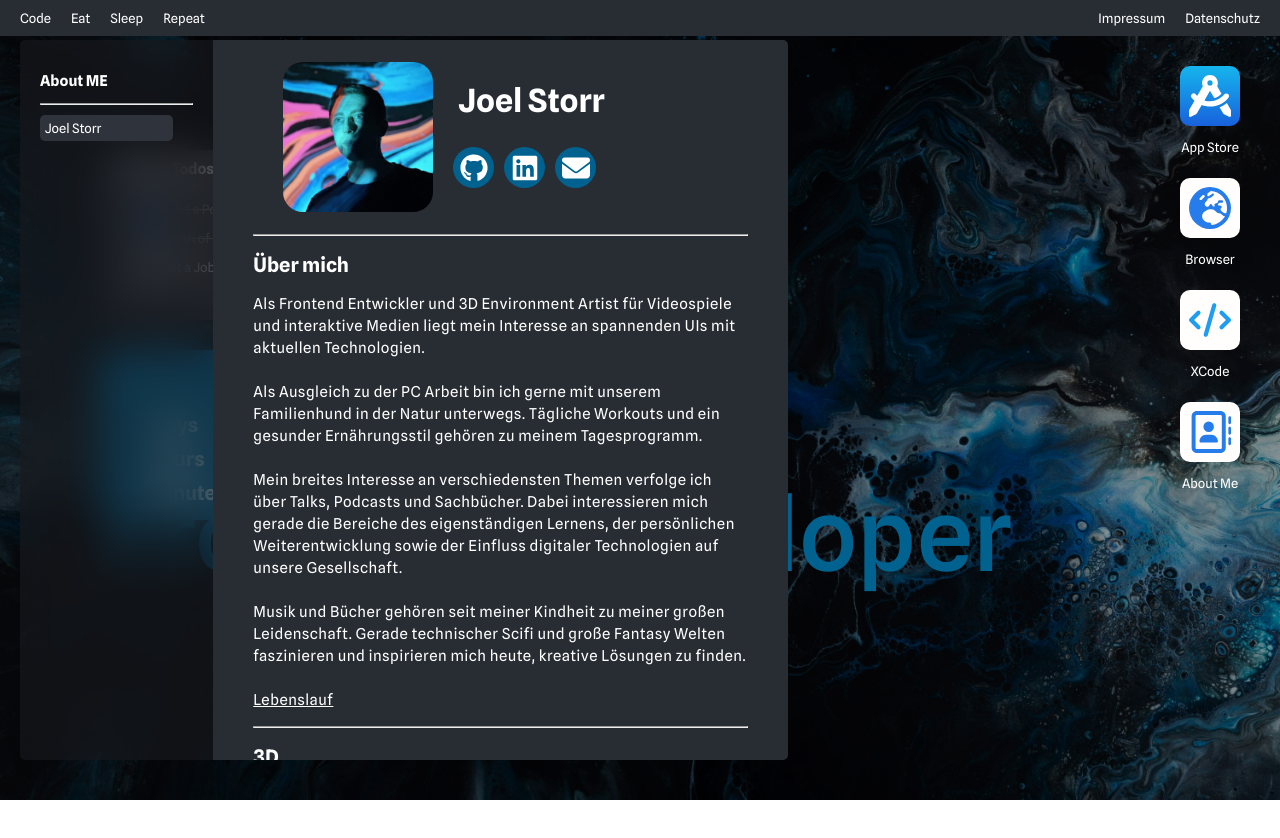
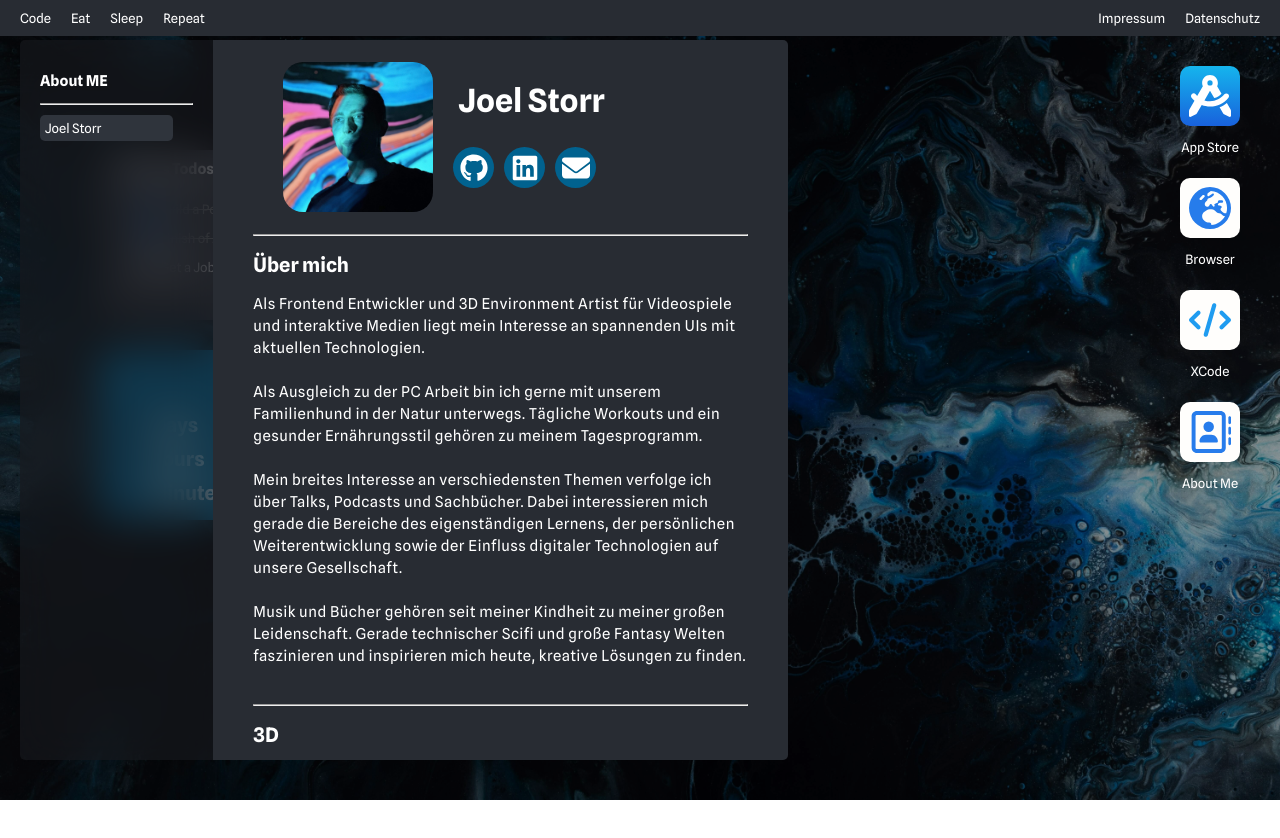
Before and after one commit to JoelStorr/portfolioWebsiteReact, a React (Vite) app: page /about in a window 1280 px wide. Shown: the top 838 px of the page. Built offline with nearby package versions, Linux system fonts and the light colour scheme.

Commit message:
Fixed minor bugs

```diff
--- a/src/Pages/Desktop/Desktop.css
+++ b/src/Pages/Desktop/Desktop.css
@@ -142,3 +142,9 @@ p {
         font-size: 10rem;
     }
 }
+
+@media screen and (max-height: 830px) {
+    .tagline {
+            display: none;
+        }
+}
--- a/src/Pages/Desktop/KontaktApp/Kontakt.jsx
+++ b/src/Pages/Desktop/KontaktApp/Kontakt.jsx
@@ -89,7 +89,6 @@ export default function Kontakt({ width }) {
             faszinieren und inspirieren mich heute, kreative Lösungen zu finden.
             <br />
             <br />
-            <a href="#">Lebenslauf</a>
           </p>
           <hr />
 
```
